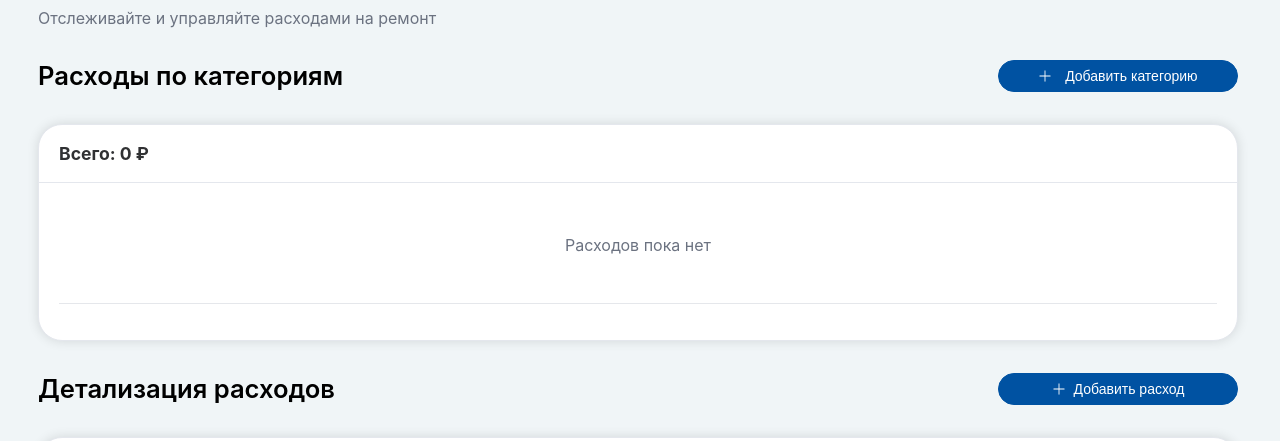
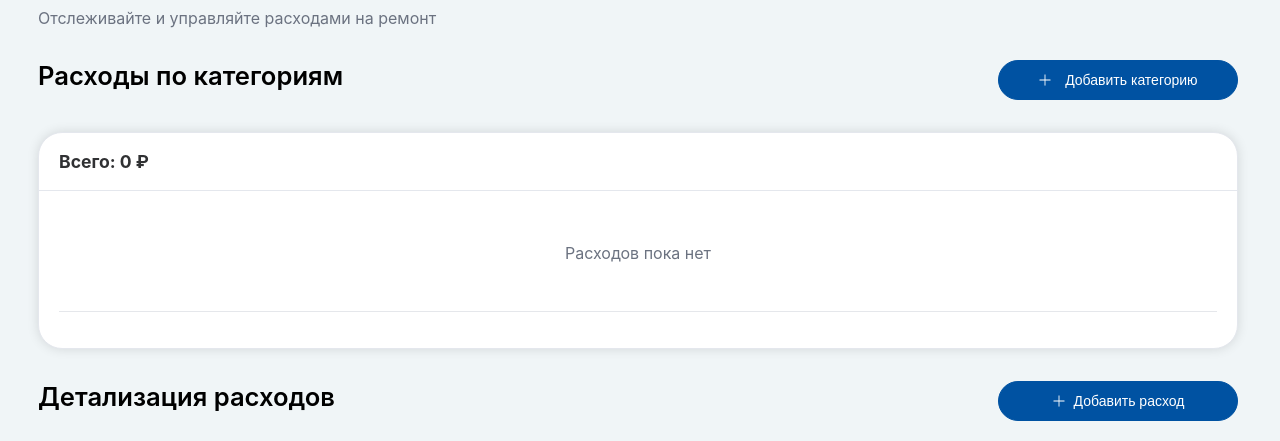
Before and after one commit to dariy-iva/repair, a Nuxt app: page / in a window 1280 px wide. Shown: the part 171-612 px from the top of the page. Built offline with nearby package versions, Linux system fonts and the light colour scheme; no server answers.

Commit message:
feature: change button size

```diff
--- a/app/components/Chart/Section.vue
+++ b/app/components/Chart/Section.vue
@@ -16,6 +16,7 @@ const { toggleCategoryModal } = usePopupStore()
     <template #header>
       <el-button
         type="primary"
+        size="large"
         class="chart-section__button"
         @click="toggleCategoryModal(true)"
       >
--- a/app/components/Expense/Section.vue
+++ b/app/components/Expense/Section.vue
@@ -25,7 +25,7 @@ const handleAddExpense = () => {
     <template #header>
       <el-button
         type="primary"
-        size="default"
+        size="large"
         class="expense-section__add-button"
         @click="handleAddExpense"
       >
```
